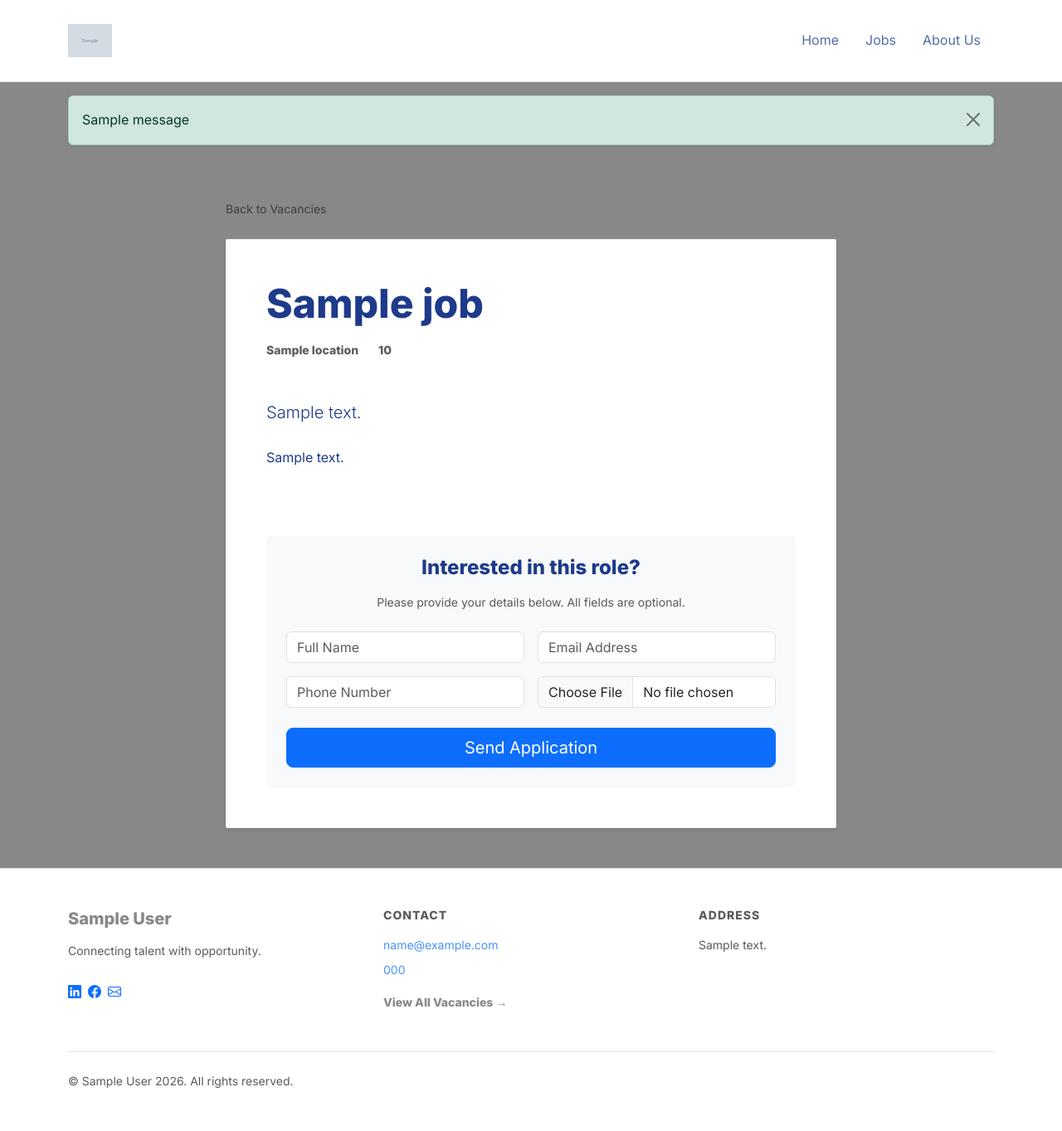
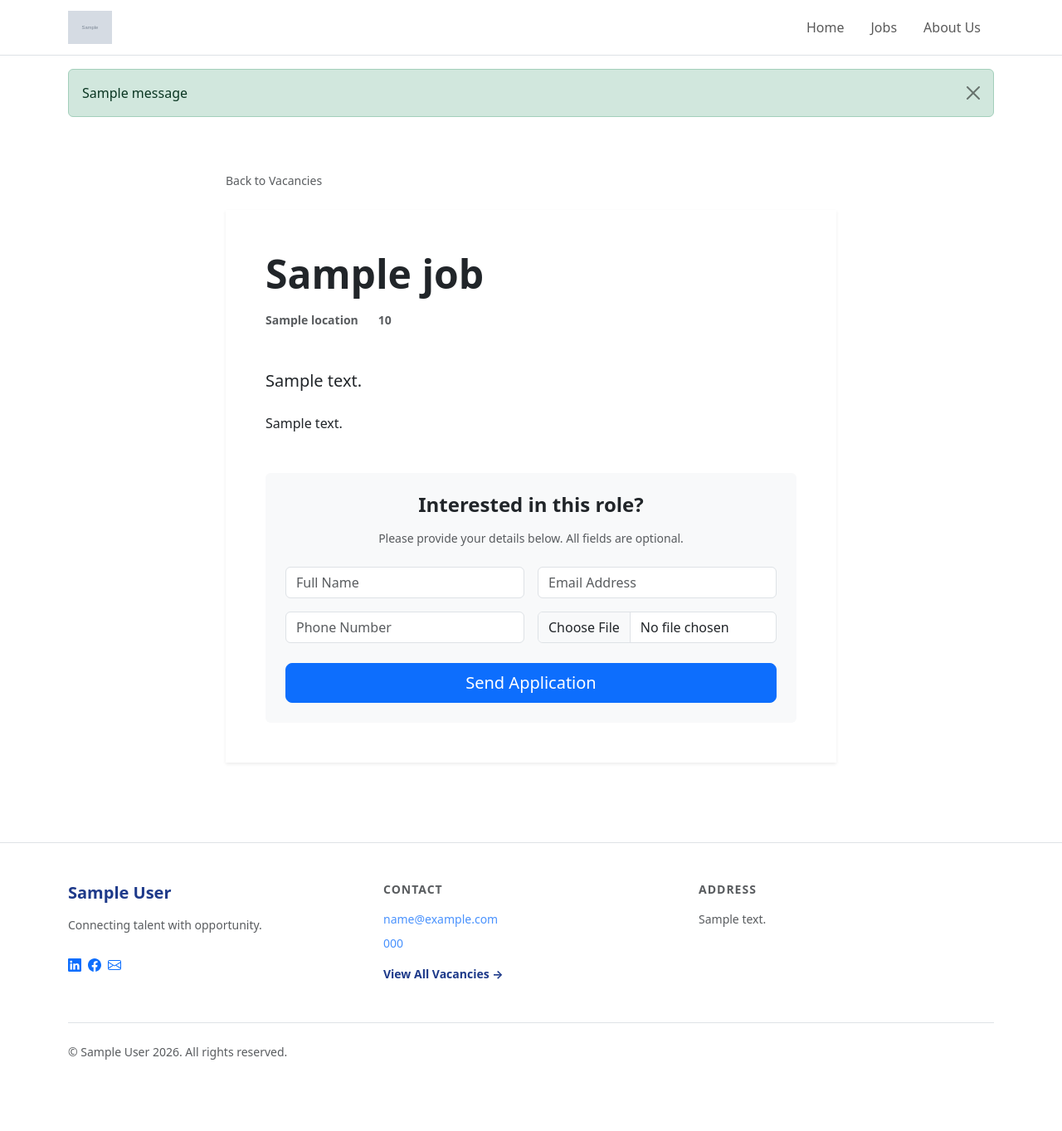
Before and after one commit to christinalicence/recruitment_saas, a Django app: template cms/templates/cms/public_job_detail.html in a window 1280 px wide. Shown: the whole page at 83% size. After the commit the page ends 1277 px from the top, so only its background shows below. Run offline with Django 5.2, Linux system fonts and the light colour scheme; the template is opened without the code that fills it: most values are stand-ins (such as "Sample title", 1, 10 or a date in 2020); grey boxes marked "Sample" are stand-in pictures; one stand-in notice (Sample message) is shown.

Commit message:
fix mistake on extending base html

```diff
--- a/cms/templates/cms/application_success.html
+++ b/cms/templates/cms/application_success.html
@@ -1,4 +1,6 @@
-{% extends "cms/base_cms.html" %}
+{% extends "cms/base_tenant.html" %}
+
+{% block title %}Application Received | {{ profile.display_name }}{% endblock %}
 
 {% block content %}
 <div class="container py-5 text-center">
--- a/cms/templates/cms/base_tenant.html
+++ b/cms/templates/cms/base_tenant.html
@@ -22,11 +22,6 @@
         }
     </style>
 </head>
-
-<body class="theme-{{ profile.template_choice|default:'executive' }} agency-site">
-
-    <div class="top-stripe"></div>
-
     <nav class="navbar navbar-expand-lg navbar-light bg-white border-bottom sticky-top">
         <div class="container">
             <a class="navbar-brand fw-bold d-flex align-items-center" href="{% url 'cms:home' %}">
@@ -49,21 +44,24 @@
                 </div>
             </div>
         </div>
-    </nav>
-<main>
-    {% if messages %}
-        <div class="container mt-3">
+</nav>
+
+    <div class="container mt-3">
+        {% if messages %}
             {% for message in messages %}
-                <div class="alert {% if message.tags %}alert-{{ message.tags }}{% else %}alert-info{% endif %} alert-dismissible fade show shadow-sm" role="alert">
+                <div class="alert alert-{{ message.tags }} alert-dismissible fade show" role="alert">
                     {{ message }}
                     <button type="button" class="btn-close" data-bs-dismiss="alert" aria-label="Close"></button>
                 </div>
             {% endfor %}
-        </div>
-    {% endif %}
-    {% block content %}{% endblock %}
-</main>
-<footer class="footer mt-auto py-5 border-top bg-white">
+        {% endif %}
+    </div>
+
+    <main>
+        {% block content %}{% endblock %}
+    </main>
+
+    <footer class="py-5 border-top bg-white mt-5">
     <div class="container">
         <div class="row g-4">
 
--- a/cms/templates/cms/public_job_detail.html
+++ b/cms/templates/cms/public_job_detail.html
@@ -36,7 +36,7 @@
                                 {% csrf_token %}
                                 <div class="row g-3">
                                     <div class="col-md-6">
-                                        <input type="text" name="full_name" class="form-control" placeholder="Full Name">
+                                        <input type="text" name="full_name" class="form-control" placeholder="Full Name" required>
                                     </div>
                                     <div class="col-md-6">
                                         <input type="email" name="email" class="form-control" placeholder="Email Address">
```
